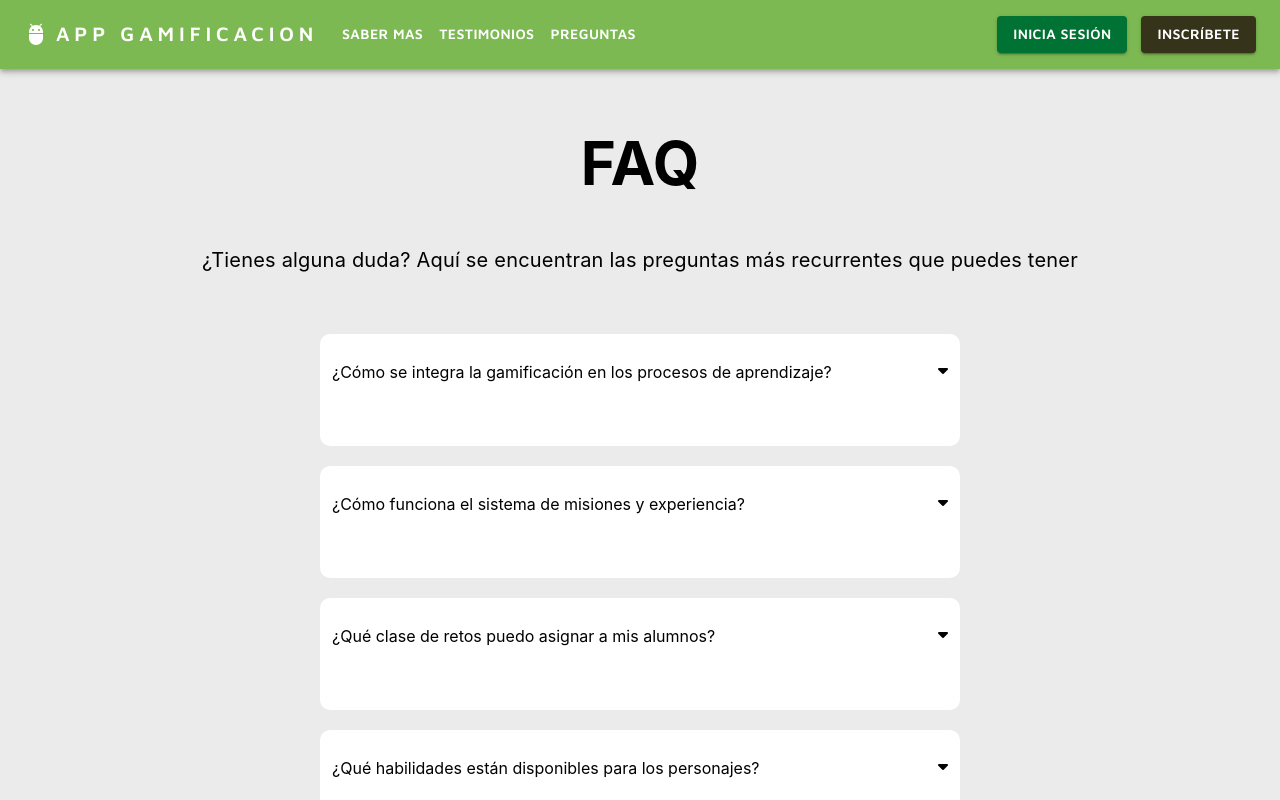
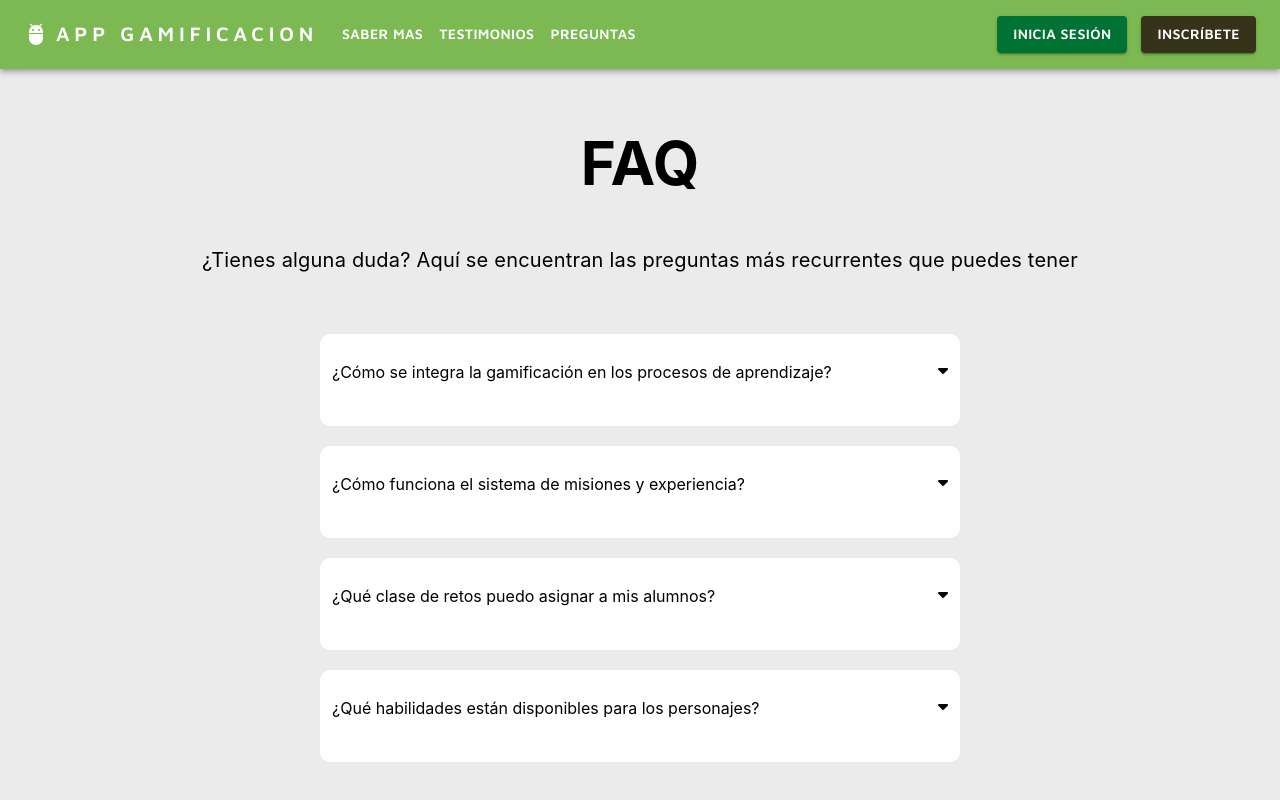
Before and after one commit to Gabelonio/Ambiente-Gamificacion-Epico, a React (Create React App) app: page /Preguntas in a window 1280 px wide. Shown: the top 800 px of the page. Built offline with nearby package versions, Linux system fonts and the light colour scheme.

Commit message:
FAQ animacion

```diff
--- a/src/componentes/pregunta/Pregunta.js
+++ b/src/componentes/pregunta/Pregunta.js
@@ -2,16 +2,24 @@ import './pregunta.css';
 
 export default function Preguntas({pregunta,respuesta}) {
 
-    const selection= (e) =>{
+    const animation =(e)=>{
+        e.currentTarget.classList.toggle('activa')
+        const respuesta = e.currentTarget.querySelector('.respuesta')
+
+        if(!respuesta.style.maxHeight){
+            respuesta.style.maxHeight=respuesta.scrollHeight +'px';
+        }else{
+            respuesta.style.maxHeight=null;
+        }
 
     }
 
-
     return(
-            <div className="contenedor_pregunta" onClick={selection}>
-                <p>{pregunta} <i className="fa-solid fa-caret-down"></i></p>
-                <p className='respuesta'>{respuesta}</p>
-
+            <div>
+                <div className="contenedor_pregunta" onClick={animation}>
+                    <p className='pregunta'>{pregunta} <i className="fa-solid fa-caret-down"></i></p>
+                    <p className='respuesta'>{respuesta}</p>
+                </div>
             </div>
     )
 
--- a/src/componentes/pregunta/animation.js
+++ /dev/null
@@ -1,5 +0,0 @@
-const pregunta = document.querySelector('.contenedor_pregunta');
-
-pregunta.addEventListener('click',(e)=>{
-    console.log('hola')
-});
--- a/src/componentes/pregunta/pregunta.css
+++ b/src/componentes/pregunta/pregunta.css
@@ -1,9 +1,10 @@
-.contenedor_pregunta p{
+.pregunta{
     padding: 10px;
-
     display: flex;
     justify-content: space-between;
 }
+
+
 
 .contenedor_pregunta{
     background: white;
@@ -32,7 +33,7 @@
 
 .contenedor_pregunta.activa .respuesta{
 
-    max-width: auto;
+    max-height: auto;
     opacity: 1;
     transition: .3s ease all;
 }
--- a/src/vistas/Preguntas.js
+++ b/src/vistas/Preguntas.js
@@ -17,7 +17,6 @@ export default function Preguntas(props) {
                     return <Pregunta  key={data.pregunta}  pregunta={data.pregunta} respuesta={data.respuesta}/>
                 })}
             </div>
-
         </div>
     )
 }
```
Also changed, not shown: public/index.html (+0 -19 lines).
